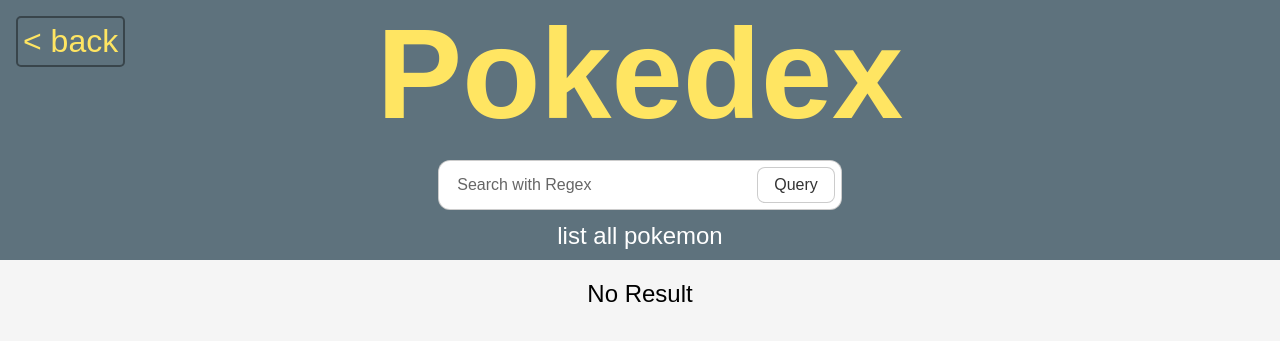
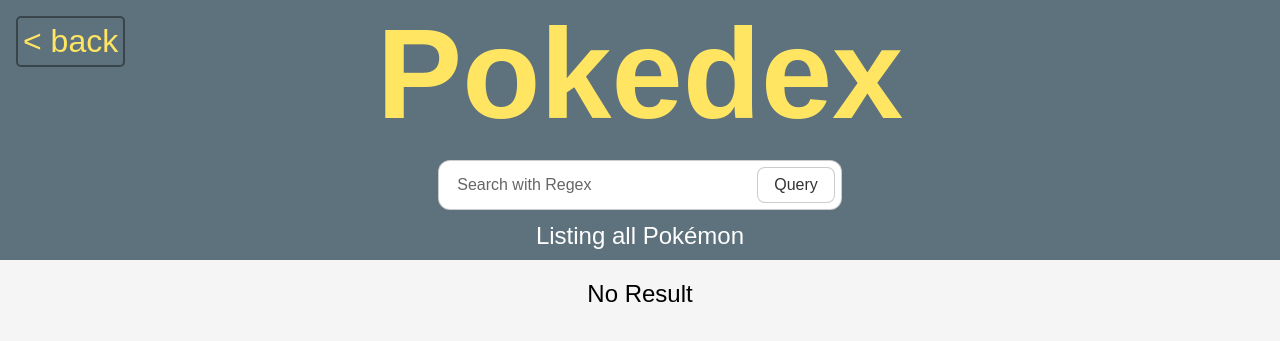
Before and after one commit to NongKenKhung/Theory_of_Computation, a FastAPI app: page /pokemon-list in a window 1280 px wide. Shown: the top 341 px of the page. Run offline with FastAPI, Linux system fonts and the light colour scheme; data that the repository does not hold is empty; some web fonts are replaced.

Commit message:
refactor text consistency

```diff
--- a/static/templates/pokemon_page.html
+++ b/static/templates/pokemon_page.html
@@ -32,7 +32,7 @@
     <div class="card_container" id="pokemon-list">
       <div class="loading">
         <div class="spinner"></div>
-        <p>loading your pokemon</p>
+        <p>Loading Pokémon Result</p>
       </div>
     </div>
     <script>
@@ -69,7 +69,7 @@
         const data = await response.text();
         const queryTag = document.getElementById("query");
         queryTag.innerText =
-          query == null ? "list all pokemon" : `result of ${query}`;
+          query == null ? "Listing all Pokémon" : `result of ${query}`;
         document.getElementById("pokemon-list").innerHTML = data;
       }
 
```
